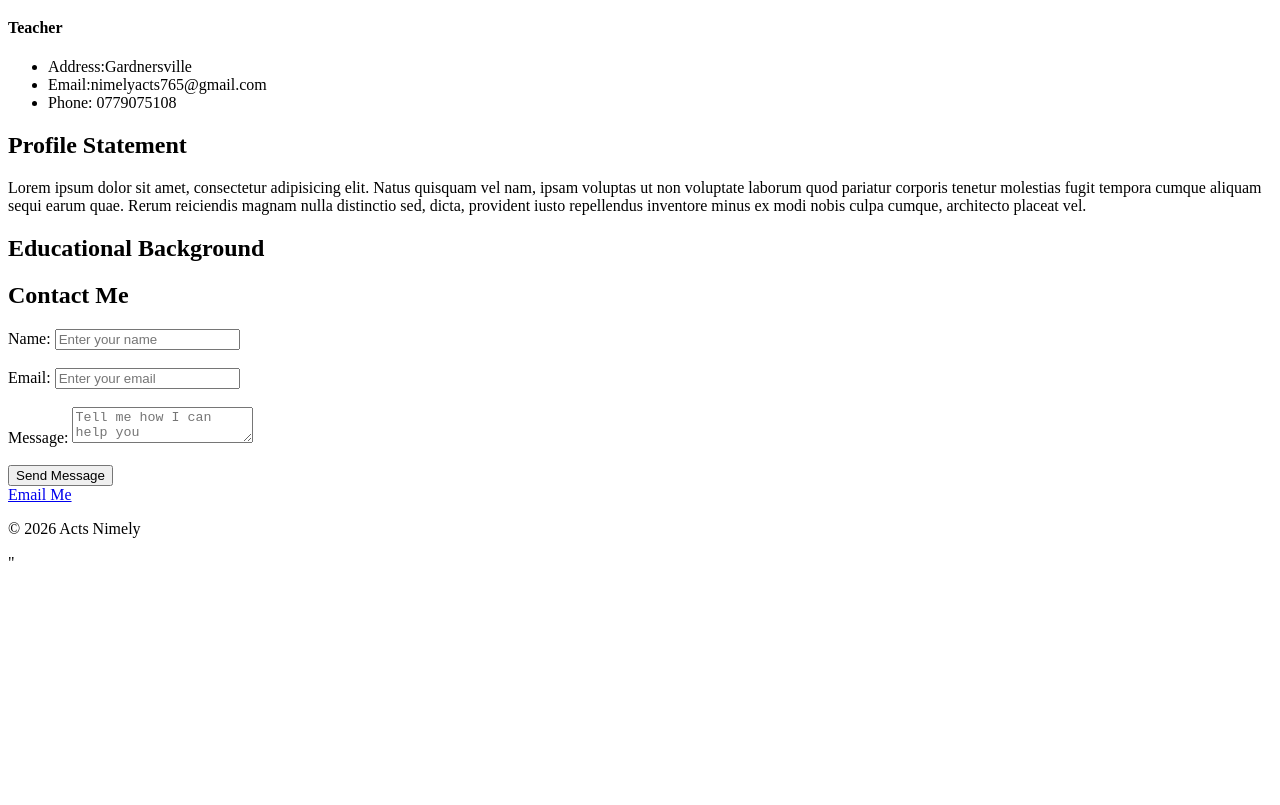
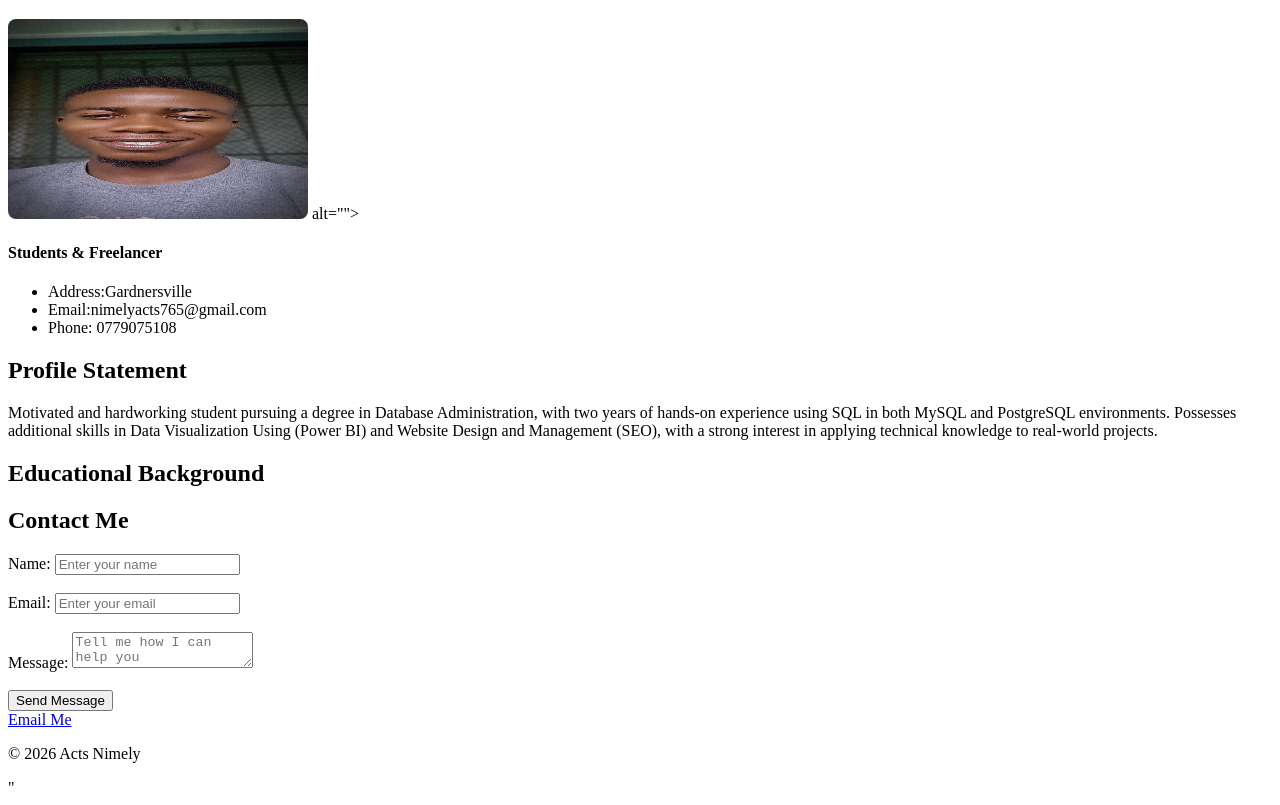
Before and after one commit to ActsArt277/Frontend-Development, a plain HTML site: page week1/assignment1/index.html in a window 1280 px wide. Shown: the part 61-866 px from the top of the page. Before the commit the page ends 800 px from the top, so only its background shows below. Drawn offline with Linux system fonts and the light colour scheme; files whose address does not match are found by name.

Commit message:
Your descriptive commit message

```diff
--- a/week1/assignment1/index.html
+++ b/week1/assignment1/index.html
@@ -8,7 +8,9 @@
   <body>
     <header>
       <h1>Acts Nimely</h1>
-      <h4>Teacher</h4>
+      <img src="C:\Users\LENOVO\OneDrive\Desktop\Frontend-Development\week1\assignment1\media\2024_03_21_00_28_56_IMG_0529.JPG"style="width: 300px; height: 200px; border-radius: 8px;"> alt="">
+      <h4>Students & Freelancer</h4>
+      </h4>
       <ul>
         <li>Address:Gardnersville</li>
         <li>Email:nimelyacts765@gmail.com</li>
@@ -19,12 +21,7 @@
       <section>
         <h2>Profile Statement</h2>
         <p>
-          Lorem ipsum dolor sit amet, consectetur adipisicing elit. Natus
-          quisquam vel nam, ipsam voluptas ut non voluptate laborum quod
-          pariatur corporis tenetur molestias fugit tempora cumque aliquam sequi
-          earum quae. Rerum reiciendis magnam nulla distinctio sed, dicta,
-          provident iusto repellendus inventore minus ex modi nobis culpa
-          cumque, architecto placeat vel.
+         Motivated and hardworking student pursuing a degree in Database Administration, with two years of hands-on experience using SQL in both MySQL and PostgreSQL environments. Possesses additional skills in Data Visualization Using (Power BI) and Website Design and Management (SEO), with a strong interest in applying technical knowledge to real-world projects.
         </p>
       </section>
 
```
Also changed, not shown: week1/assignment1/media/2024_03_21_00_28_56_IMG_0529.JPG (added).
